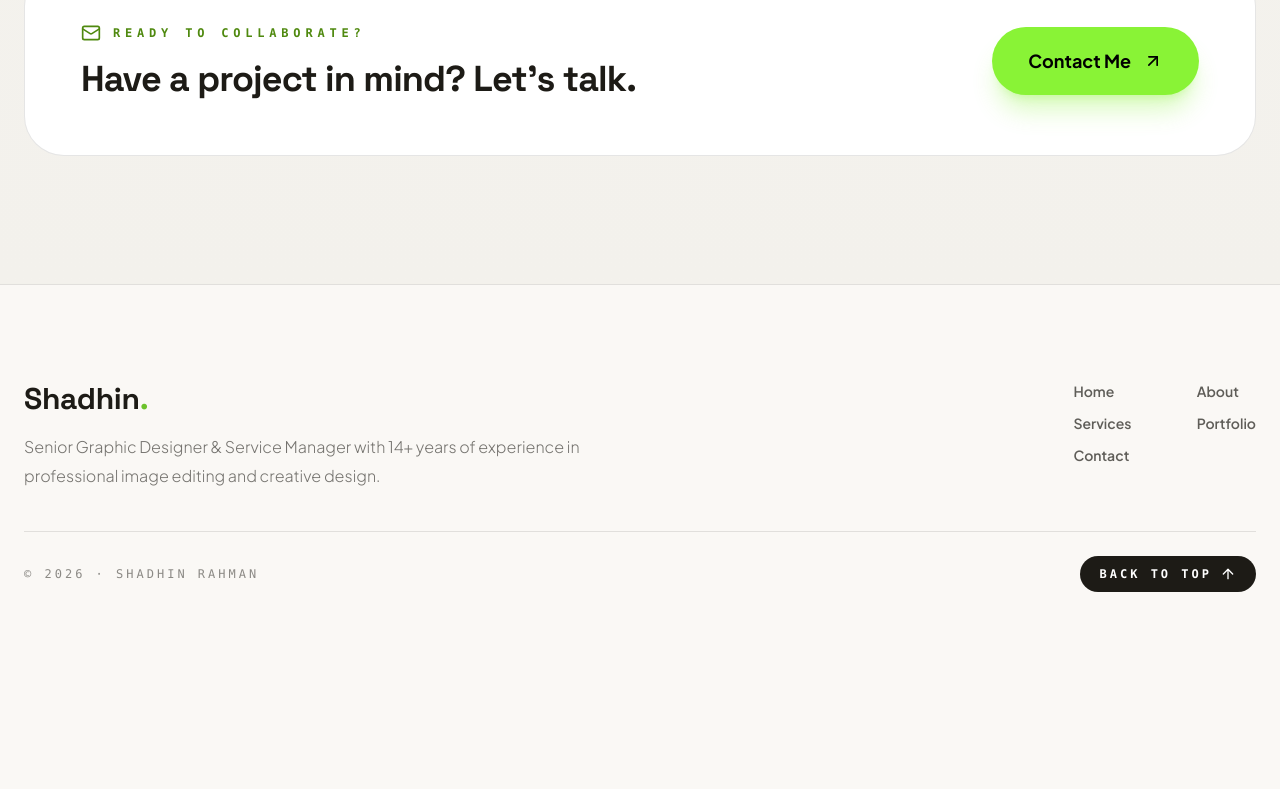
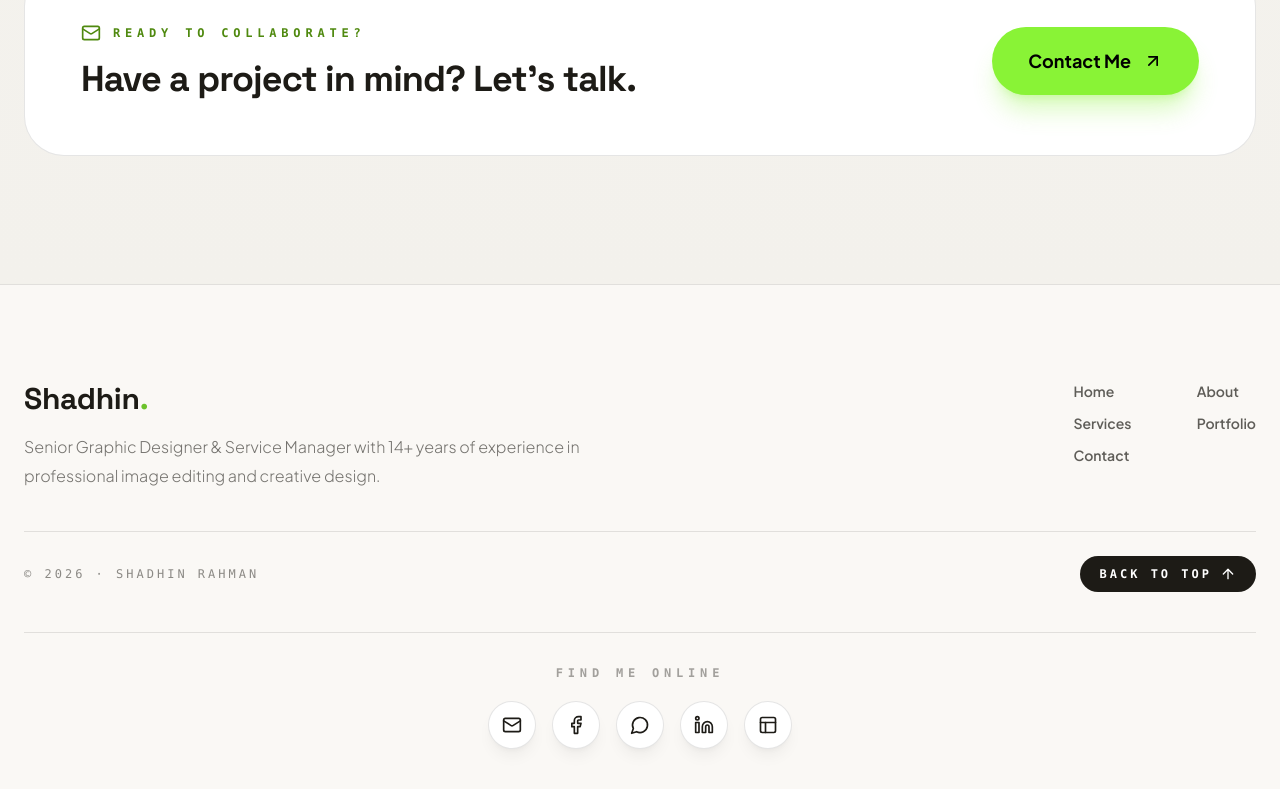
Before and after one commit to shadhin-rahman/shadhin-portfolio, a Next.js app: page / in a window 1280 px wide. Shown: the part 3986-4775 px from the top of the page. Before the commit the page ends 4618 px from the top, so only its background shows below. Built offline with nearby package versions, Linux system fonts and the light colour scheme.

Commit message:
Move social links from menu drawer to footer

```diff
--- a/components/Footer.tsx
+++ b/components/Footer.tsx
@@ -1,6 +1,6 @@
 import Link from "next/link";
 import { portfolioData } from "@/data/content";
-import { ArrowUp } from "lucide-react";
+import { ArrowUp, Facebook, Linkedin, Layout as BehanceIcon, MessageCircle, Mail } from "lucide-react";
 
 const sections = [
     { id: "home", label: "Home" },
@@ -8,6 +8,14 @@ const sections = [
     { id: "services", label: "Services" },
     { id: "portfolio", label: "Portfolio" },
     { id: "contact", label: "Contact" },
+];
+
+const socials = [
+    { label: "Email", href: `mailto:${portfolioData.contact.email}`, icon: Mail, cls: "social-btn-mail" },
+    { label: "Facebook", href: portfolioData.contact.facebook, icon: Facebook, cls: "social-btn-facebook" },
+    { label: "WhatsApp", href: portfolioData.contact.whatsapp, icon: MessageCircle, cls: "social-btn-whatsapp" },
+    { label: "LinkedIn", href: portfolioData.contact.linkedin, icon: Linkedin, cls: "social-btn-linkedin" },
+    { label: "Behance", href: portfolioData.contact.behance, icon: BehanceIcon, cls: "social-btn-behance" },
 ];
 
 export default function Footer() {
@@ -42,6 +50,27 @@ export default function Footer() {
                         <ArrowUp className="w-4 h-4" />
                     </a>
                 </div>
+
+                <div className="pt-8 border-t border-black/10 dark:border-white/10 flex flex-col items-center gap-5">
+                    <span className="text-[#1d1b16]/40 dark:text-white/40 font-mono text-xs uppercase tracking-[0.4em] font-bold">
+                        Find me online
+                    </span>
+                    <div className="flex flex-wrap justify-center gap-4">
+                        {socials.map((s) => (
+                            <a
+                                key={s.label}
+                                href={s.href}
+                                target={s.href.startsWith("mailto:") ? undefined : "_blank"}
+                                rel={s.href.startsWith("mailto:") ? undefined : "noopener noreferrer"}
+                                className={`social-icon-btn ${s.cls} group`}
+                                title={s.label}
+                            >
+                                <s.icon className="w-5 h-5" />
+                                <span className="sr-only">{s.label}</span>
+                            </a>
+                        ))}
+                    </div>
+                </div>
             </div>
         </footer>
     );
--- a/components/Navbar.tsx
+++ b/components/Navbar.tsx
@@ -2,7 +2,7 @@
 import { motion, AnimatePresence } from "framer-motion";
 import Link from "next/link";
 import { useState, useEffect } from "react";
-import { Facebook, Linkedin, Layout as BehanceIcon, MessageCircle, ArrowRight } from "lucide-react";
+import { ArrowRight } from "lucide-react";
 import { portfolioData } from "@/data/content";
 import ThemeToggle from "./ThemeToggle";
 
@@ -169,20 +169,6 @@ export default function Navbar() {
                                     </div>
 
                                     <div className="flex gap-3">
-                                        <a href={portfolioData.contact.facebook} target="_blank" rel="noopener noreferrer" className="social-icon-btn social-btn-facebook" title="Facebook">
-                                            <Facebook className="w-5 h-5" />
-                                        </a>
-                                        <a href={portfolioData.contact.whatsapp} target="_blank" rel="noopener noreferrer" className="social-icon-btn social-btn-whatsapp" title="WhatsApp">
-                                            <MessageCircle className="w-5 h-5" />
-                                        </a>
-                                        <a href={portfolioData.contact.linkedin} target="_blank" rel="noopener noreferrer" className="social-icon-btn social-btn-linkedin" title="LinkedIn">
-                                            <Linkedin className="w-5 h-5" />
-                                        </a>
-                                        <a href={portfolioData.contact.behance} target="_blank" rel="noopener noreferrer" className="social-icon-btn social-btn-behance" title="Behance">
-                                            <BehanceIcon className="w-5 h-5" />
-                                        </a>
-                                    </div>
-
                                         <Link
                                             href="/contact"
                                             onClick={() => setIsOpen(false)}
@@ -191,6 +177,7 @@ export default function Navbar() {
                                             Let's Talk
                                             <ArrowRight className="w-4 h-4" />
                                         </Link>
+                                    </div>
                                 </motion.div>
                             </div>
                         </motion.div>
```
Lines whose indentation alone changed are shown as unchanged.
